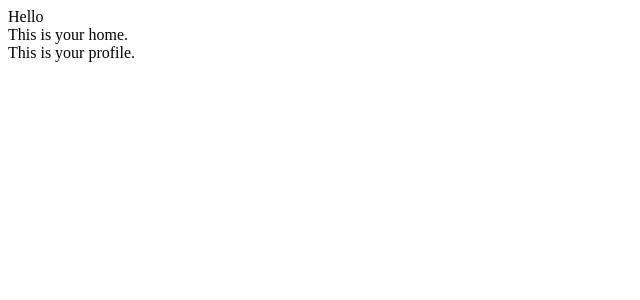
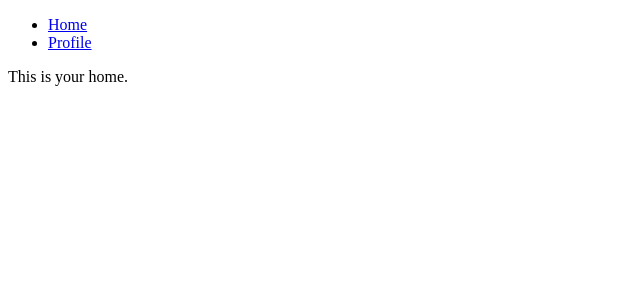
Before and after one commit to romulussenter/learning-auth0-react, a React (Create React App) app: page / in a window 1280 px wide. Shown: the top 300 px of the page, without its empty margins (0-640 px from the left). Built offline with nearby package versions, Linux system fonts and the light colour scheme.

Commit message:
set up router and routes with navigation to each respective component

```diff
--- a/package.json
+++ b/package.json
@@ -5,6 +5,7 @@
   "dependencies": {
     "react": "^16.3.0",
     "react-dom": "^16.3.0",
+    "react-router-dom": "^4.2.2",
     "react-scripts": "1.1.3"
   },
   "scripts": {
--- a/src/App.js
+++ b/src/App.js
@@ -1,5 +1,7 @@
 import React, { Component } from 'react';
 import './App.css';
+import { Route, Link } from 'react-router-dom';
+
 
 //Components
 import Home from './components/Home';
@@ -9,9 +11,16 @@ class App extends Component {
   render() {
     return (
       <div>
-        Hello
-        <Home />
-        <Profile />
+        <ul>
+          <li>
+            <Link to='/'>Home</Link>
+          </li>
+          <li>
+            <Link to='/profile'>Profile</Link>
+          </li>
+        </ul>
+        <Route path='/' exact component={Home} />
+        <Route path='/profile' exact component={Profile} />
       </div>
     );
   }
--- a/src/index.js
+++ b/src/index.js
@@ -1,8 +1,14 @@
-import React from 'react';
-import ReactDOM from 'react-dom';
-import './index.css';
-import App from './App';
-import registerServiceWorker from './registerServiceWorker';
+import React from "react";
+import ReactDOM from "react-dom";
+import "./index.css";
+import App from "./App";
+import registerServiceWorker from "./registerServiceWorker";
+import { BrowserRouter as Router } from "react-router-dom";
 
-ReactDOM.render(<App />, document.getElementById('root'));
+ReactDOM.render(
+  <Router>
+    <App />
+  </Router>,
+  document.getElementById("root")
+);
 registerServiceWorker();
```
Also changed, not shown: 1 other file (tests, documents, lock files or other folders).
